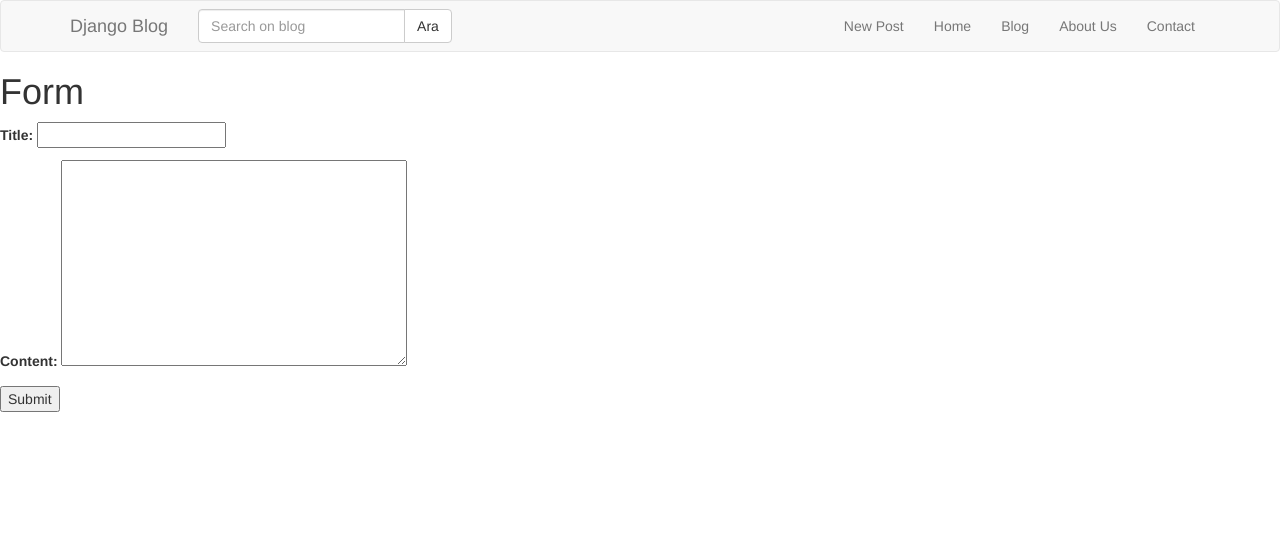
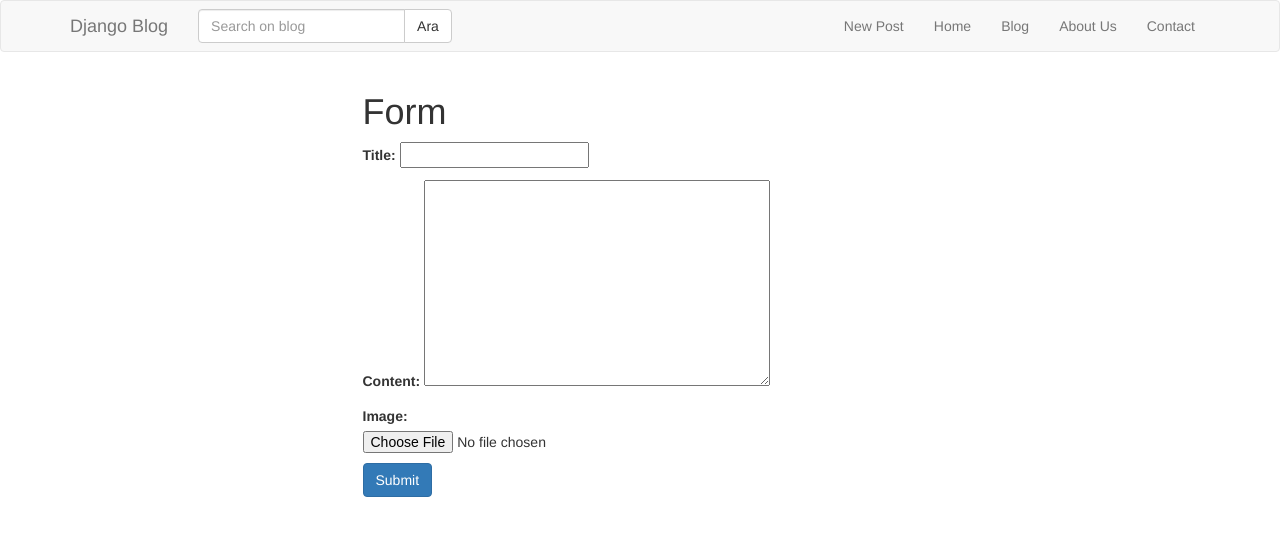
Before and after one commit to erdemdemirkapi/django_blog, a Django app: page /post/create/ in a window 1280 px wide. Shown: the top 536 px of the page. Run offline with Django 3.2, Linux system fonts and the light colour scheme; some libraries are stand-ins or nearby versions.

Commit message:
add image field

```diff
--- a/django_blog/settings.py
+++ b/django_blog/settings.py
@@ -40,6 +40,8 @@ INSTALLED_APPS = [
 
     'home',
     'post',
+
+     'django_cleanup.apps.CleanupConfig',
 ]
 
 MIDDLEWARE = [
@@ -124,3 +126,5 @@ STATIC_URL = '/static/'
 STATICFILES_DIRS = [
     os.path.join(BASE_DIR, 'static')
 ]
+MEDIA_URL = '/media/'
+MEDIA_ROOT = os.path.join(BASE_DIR, 'media')
--- a/django_blog/urls.py
+++ b/django_blog/urls.py
@@ -17,6 +17,8 @@ from django.contrib import admin
 from django.urls import path
 from home.views import home_view
 from django.conf.urls import include
+from django.conf.urls.static import static
+from django.conf import settings
 
 urlpatterns = [
     path('admin/', admin.site.urls),
@@ -24,3 +26,5 @@ urlpatterns = [
 
     path('post/', include('post.urls')),
 ]
+
+urlpatterns += static(settings.MEDIA_URL, document_root=settings.MEDIA_ROOT)
--- a/post/forms.py
+++ b/post/forms.py
@@ -8,4 +8,5 @@ class PostForm(forms.ModelForm):
         fields = [
             'title',
             'content',
+            'image'
         ]
--- a/post/models.py
+++ b/post/models.py
@@ -5,6 +5,7 @@ class Post(models.Model):
     title = models.CharField(max_length = 120)
     content = models.TextField()
     publishing_date = models.DateTimeField(auto_now_add = True)
+    image = models.ImageField(null = True, blank = True)
 
     def __str__(self):
         return self.title
@@ -20,3 +21,6 @@ class Post(models.Model):
 
     def get_delete_url(self):
         return reverse('post:delete', kwargs={'id': self.id})
+
+    class Meta:
+        ordering = ['-publishing_date', 'id']
--- a/post/views.py
+++ b/post/views.py
@@ -4,7 +4,7 @@ from .forms import PostForm
 from django.contrib import messages
 
 def post_index(request):
-    posts = Post.objects.all().order_by('-publishing_date')
+    posts = Post.objects.all()
     return render(request, 'post/index.html', { 'posts': posts })
 
 def post_detail(request, id):
@@ -20,7 +20,7 @@ def post_create(request):
         'form': form,
     }
 
-    form = PostForm(request.POST or None)
+    form = PostForm(request.POST or None, request.FILES or None)
     if form.is_valid():
         post = form.save()
         messages.success(request, 'Post created succesfully!')
@@ -31,7 +31,7 @@ def post_create(request):
 
 def post_update(request, id):
     post = get_object_or_404(Post, id = id)
-    form = PostForm(request.POST or None, instance = post)
+    form = PostForm(request.POST or None, request.FILES or None, instance = post)
     if form.is_valid():
         form.save()
         messages.success(request, 'Post updated succesfully!')
--- a/templates/post/detail.html
+++ b/templates/post/detail.html
@@ -7,6 +7,10 @@
         <div class="col-md-6 col-md-offset-3">
             <div class="thumbnail">
                 <div class="caption">
+                    {% if post.image %}
+                        <img src="{{ post.image.url }}" class="img-responsive">
+                    {% endif %}
+                    <img src="{{ post.image.url }}" class="img-responsive">
                     <h3>{{ post.title }} <small> {{ post.publishing_date }}</small> </h3>
                     <p>{{ post.content | linebreaks}}</p>
                     <p>
--- a/templates/post/form.html
+++ b/templates/post/form.html
@@ -2,12 +2,18 @@
 
 {% block body %}
 
-    <form method="POST">
-        {% csrf_token %}
-        <h1>Form</h1>
-        {{ form.as_p }}
+    <div class="container">
+        <div class="row">
+            <div class="col-md-6 col-md-offset-3">
+                <form method="POST" enctype="multipart/form-data">
+                    {% csrf_token %}
+                    <h1>Form</h1>
+                    {{ form.as_p }}
 
-        <input type="submit" value="Submit" >
-    </form>
+                    <input class="btn btn-primary" type="submit" value="Submit" >
+                </form>
+            </div>
+        </div>
+    </div>
 
 {% endblock %}
--- a/templates/post/index.html
+++ b/templates/post/index.html
@@ -8,6 +8,9 @@
                 <div class="col-md-6 col-md-offset-3">
                     <div class="thumbnail">
                         <div class="caption">
+                            {% if post.image %}
+                                <img src="{{ post.image.url }}" class="img-responsive">
+                            {% endif %}
                             <h3>{{ post.title }} <small> {{ post.publishing_date | timesince}} ago</small> </h3>
                             <p>{{ post.content | linebreaks | truncatechars:50}}</p>
                             <p>
```
Also changed, not shown: db.sqlite3, kitty-2948404_640.jpg (added), post/migrations/0003_post_image.py (added), post/migrations/0004_auto_20190629_1720.py (added).
